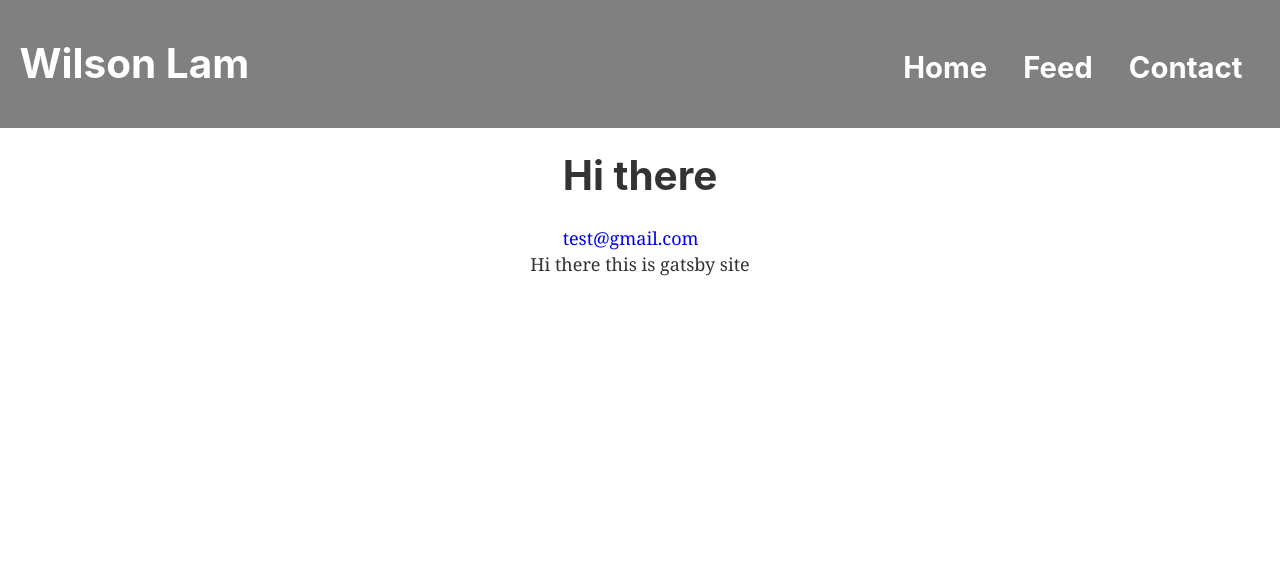
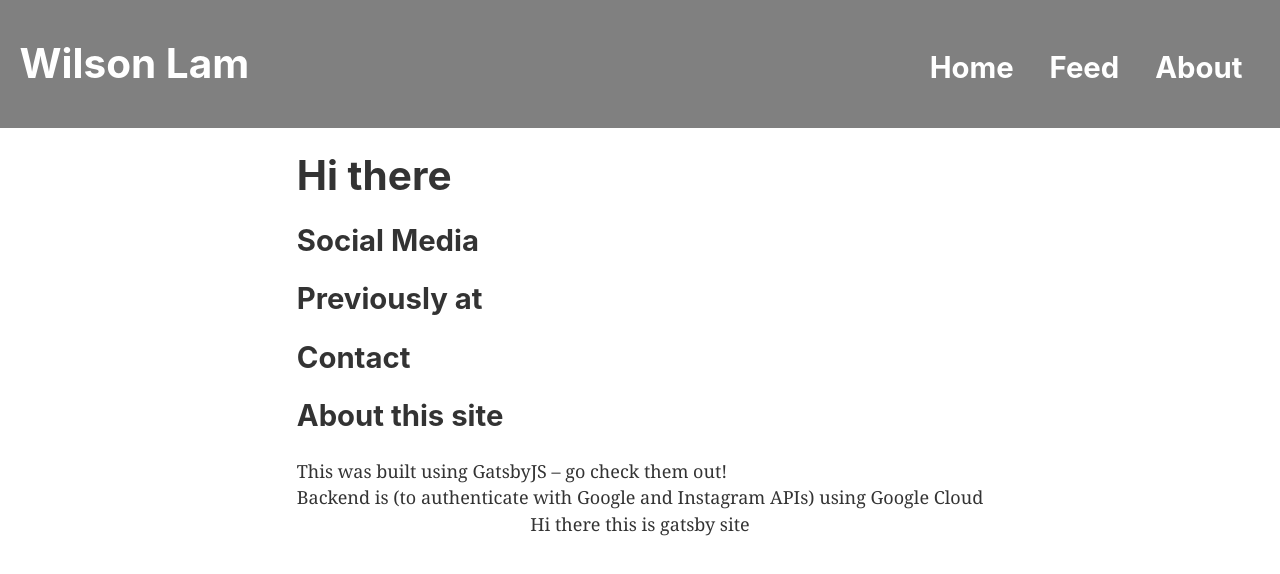
Before and after one commit to wilsonjlam/website, a Gatsby site: page /about in a window 1280 px wide. Built offline with nearby package versions, Linux system fonts and the light colour scheme; Gatsby itself is replaced by a stand-in of ours.

Commit message:
Move away from a contact page

```diff
--- a/src/components/header.js
+++ b/src/components/header.js
@@ -31,7 +31,7 @@ const Header = ({ siteTitle }) => (
 			<ul>
 				<ListLink to="/">Home</ListLink>
 				<ListLink to="/feed">Feed</ListLink>
-				<ListLink to="/contact">Contact</ListLink>
+				<ListLink to="/about">About</ListLink>
 			</ul>
 		</div>
 	</header>
--- a/src/pages/about.js
+++ b/src/pages/about.js
@@ -7,8 +7,20 @@ import SEO from "../components/seo";
 const AboutPage = () => (
 	<Layout>
 		<SEO title="About" />
+		<div style={{
+		alignItems: 'start'
+		}}>
 		<h1>Hi there</h1>
-		<a href="mailto:test@gmail.com">test@gmail.com</a>
+		<h2>Social Media</h2>
+		<h2>Previously at</h2>
+		<h2>Contact</h2>
+		<h2>About this site</h2>
+		<div>
+			<span>This was built using GatsbyJS – go check them out!</span>
+			<br/>
+			<span>Backend is (to authenticate with Google and Instagram APIs) using Google Cloud</span>
+		</div>
+	</div>
 	</Layout>
 );
 
```
Also changed, not shown: src/pages/contact.js (deleted, +0 -15 lines).
